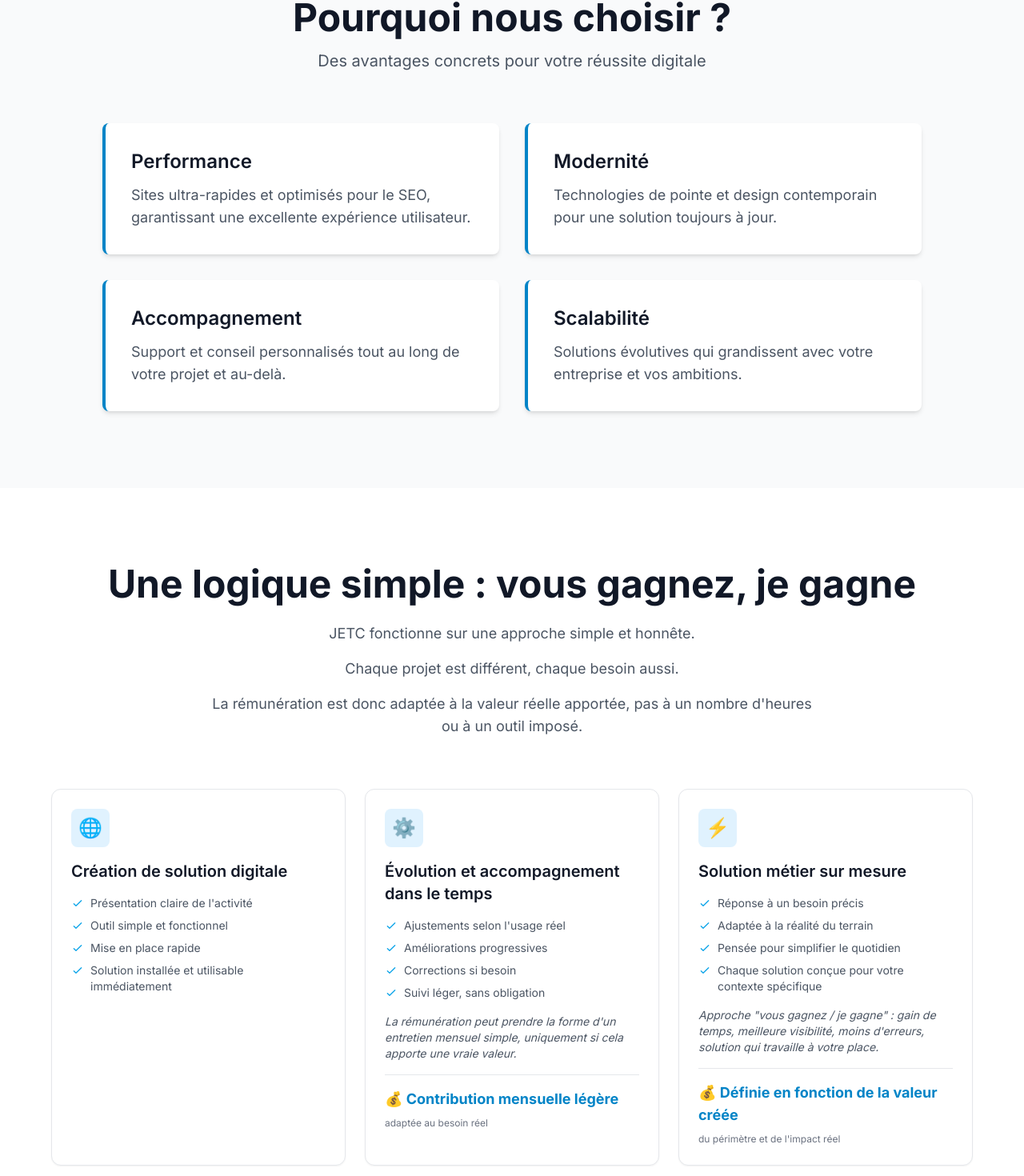
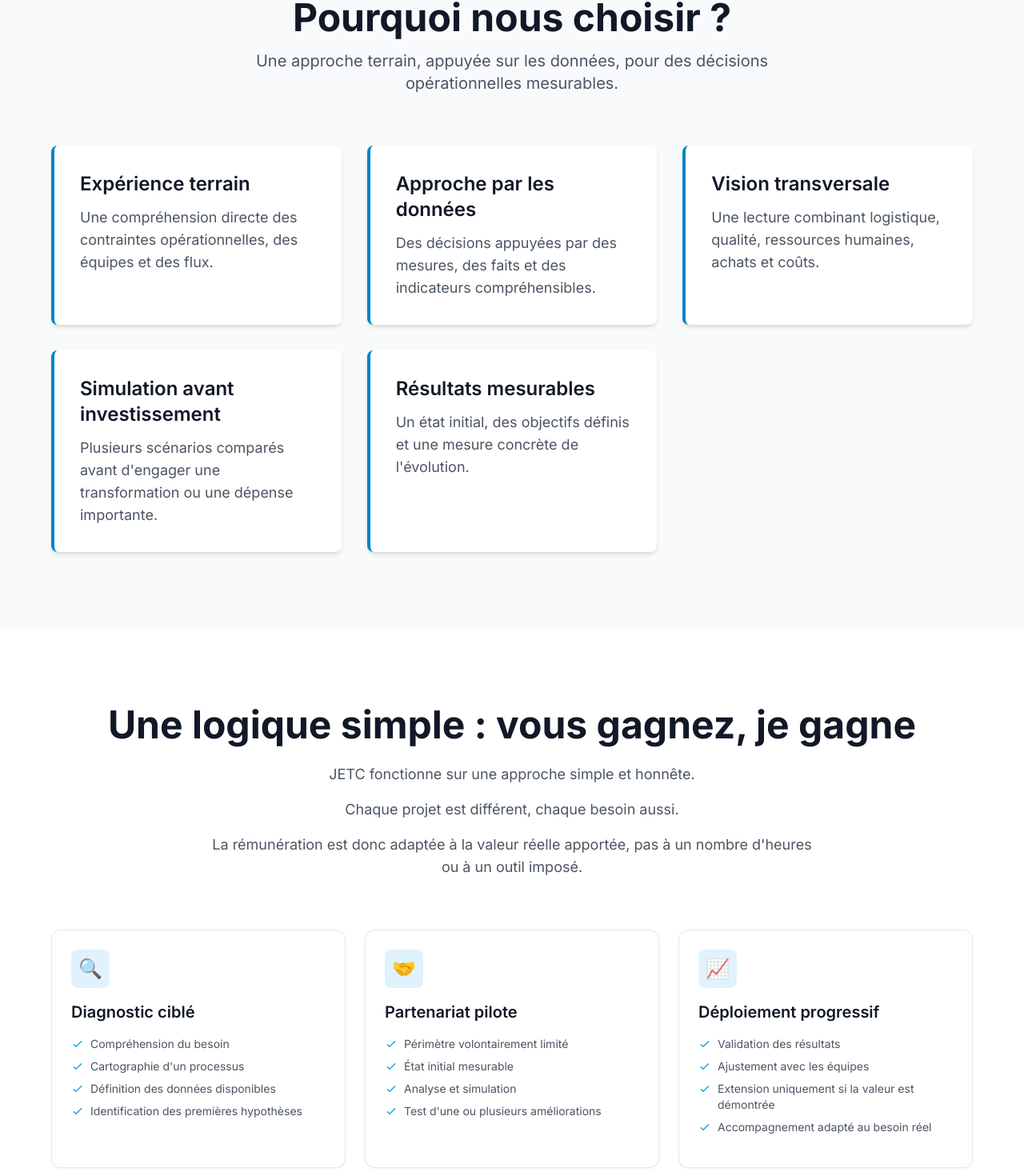
Before and after one commit to johnnyfleury87-ctrl/JECT_Solution, a Next.js app: page / in a window 1280 px wide. Shown: the part 6457-7927 px from the top of the page at 80% size. Built offline with nearby package versions, Linux system fonts and the light colour scheme.

Commit message:
feat: refonte pourquoi-nous-choisir et logique tarifaire

```diff
--- a/components/Benefits.js
+++ b/components/Benefits.js
@@ -4,20 +4,24 @@ import { motion } from 'framer-motion';
 
 const benefits = [
   {
-    title: 'Performance',
-    description: 'Sites ultra-rapides et optimisés pour le SEO, garantissant une excellente expérience utilisateur.',
+    title: 'Expérience terrain',
+    description: 'Une compréhension directe des contraintes opérationnelles, des équipes et des flux.',
   },
   {
-    title: 'Modernité',
-    description: 'Technologies de pointe et design contemporain pour une solution toujours à jour.',
+    title: 'Approche par les données',
+    description: 'Des décisions appuyées par des mesures, des faits et des indicateurs compréhensibles.',
   },
   {
-    title: 'Accompagnement',
-    description: 'Support et conseil personnalisés tout au long de votre projet et au-delà.',
+    title: 'Vision transversale',
+    description: 'Une lecture combinant logistique, qualité, ressources humaines, achats et coûts.',
   },
   {
-    title: 'Scalabilité',
-    description: 'Solutions évolutives qui grandissent avec votre entreprise et vos ambitions.',
+    title: 'Simulation avant investissement',
+    description: "Plusieurs scénarios comparés avant d'engager une transformation ou une dépense importante.",
+  },
+  {
+    title: 'Résultats mesurables',
+    description: "Un état initial, des objectifs définis et une mesure concrète de l'évolution.",
   },
 ];
 
@@ -49,7 +53,7 @@ export default function Benefits() {
             Pourquoi nous choisir ?
           </h2>
           <p className="text-xl text-gray-600 max-w-3xl mx-auto">
-            Des avantages concrets pour votre réussite digitale
+            Une approche terrain, appuyée sur les données, pour des décisions opérationnelles mesurables.
           </p>
         </div>
 
@@ -58,7 +62,7 @@ export default function Benefits() {
           initial="hidden"
           whileInView="visible"
           viewport={{ once: true, margin: "-100px" }}
-          className="grid grid-cols-1 md:grid-cols-2 gap-8 max-w-5xl mx-auto"
+          className="grid grid-cols-1 md:grid-cols-2 lg:grid-cols-3 gap-8 max-w-6xl mx-auto"
         >
           {benefits.map((benefit, index) => (
             <motion.div
--- a/components/Pricing.js
+++ b/components/Pricing.js
@@ -2,42 +2,36 @@
 
 import { motion } from 'framer-motion';
 
-const pricingExamples = [
+const processSteps = [
   {
-    icon: '🌐',
-    title: 'Création de solution digitale',
+    icon: '🔍',
+    title: 'Diagnostic ciblé',
     items: [
-      'Présentation claire de l\'activité',
-      'Outil simple et fonctionnel',
-      'Mise en place rapide',
-      'Solution installée et utilisable immédiatement',
+      'Compréhension du besoin',
+      "Cartographie d'un processus",
+      'Définition des données disponibles',
+      'Identification des premières hypothèses',
     ],
   },
   {
-    icon: '⚙️',
-    title: 'Évolution et accompagnement dans le temps',
+    icon: '🤝',
+    title: 'Partenariat pilote',
     items: [
-      'Ajustements selon l\'usage réel',
-      'Améliorations progressives',
-      'Corrections si besoin',
-      'Suivi léger, sans obligation',
+      'Périmètre volontairement limité',
+      'État initial mesurable',
+      'Analyse et simulation',
+      "Test d'une ou plusieurs améliorations",
     ],
-    description: 'La rémunération peut prendre la forme d\'un entretien mensuel simple, uniquement si cela apporte une vraie valeur.',
-    price: 'Contribution mensuelle légère',
-    subPrice: 'adaptée au besoin réel',
   },
   {
-    icon: '⚡',
-    title: 'Solution métier sur mesure',
+    icon: '📈',
+    title: 'Déploiement progressif',
     items: [
-      'Réponse à un besoin précis',
-      'Adaptée à la réalité du terrain',
-      'Pensée pour simplifier le quotidien',
-      'Chaque solution conçue pour votre contexte spécifique',
+      'Validation des résultats',
+      'Ajustement avec les équipes',
+      'Extension uniquement si la valeur est démontrée',
+      'Accompagnement adapté au besoin réel',
     ],
-    description: 'Approche "vous gagnez / je gagne" : gain de temps, meilleure visibilité, moins d\'erreurs, solution qui travaille à votre place.',
-    price: 'Définie en fonction de la valeur créée',
-    subPrice: 'du périmètre et de l\'impact réel',
   },
 ];
 
@@ -107,7 +101,7 @@ export default function Pricing() {
           viewport={{ once: true, margin: "-100px" }}
           className="grid grid-cols-1 md:grid-cols-2 lg:grid-cols-3 gap-6 mb-16 max-w-6xl mx-auto"
         >
-          {pricingExamples.map((example, index) => (
+          {processSteps.map((step, index) => (
             <motion.div
               key={index}
               variants={cardVariants}
@@ -116,15 +110,15 @@ export default function Pricing() {
             >
               <div className="mb-4">
                 <div className="w-12 h-12 bg-primary-100 rounded-lg flex items-center justify-center mb-4">
-                  <span className="text-2xl">{example.icon}</span>
+                  <span className="text-2xl">{step.icon}</span>
                 </div>
                 <h3 className="text-xl font-semibold text-gray-900 mb-3">
-                  {example.title}
+                  {step.title}
                 </h3>
               </div>
 
               <ul className="space-y-2 mb-4">
-                {example.items.map((item, i) => (
+                {step.items.map((item, i) => (
                   <li key={i} className="text-sm text-gray-600 flex items-start">
                     <svg className="w-4 h-4 text-primary-500 mr-2 mt-0.5 flex-shrink-0" fill="none" stroke="currentColor" viewBox="0 0 24 24">
                       <path strokeLinecap="round" strokeLinejoin="round" strokeWidth={2} d="M5 13l4 4L19 7" />
@@ -133,32 +127,6 @@ export default function Pricing() {
                   </li>
                 ))}
               </ul>
-
-              {example.description && (
-                <p className="text-sm text-gray-600 mb-4 italic">
-                  {example.description}
-                </p>
-              )}
-
-              {(example.price || example.subPrice || example.note) && (
-                <div className="border-t border-gray-200 pt-4 space-y-2">
-                  {example.price && (
-                    <div className="text-lg font-bold text-primary-600">
-                      💰 {example.price}
-                    </div>
-                  )}
-                  {example.subPrice && (
-                    <p className="text-xs text-gray-500">
-                      {example.subPrice}
-                    </p>
-                  )}
-                  {example.note && (
-                    <p className="text-xs text-gray-500 italic mt-3 pt-3 border-t border-gray-100">
-                      {example.note}
-                    </p>
-                  )}
-                </div>
-              )}
             </motion.div>
           ))}
         </motion.div>
@@ -205,13 +173,10 @@ export default function Pricing() {
           className="text-center max-w-3xl mx-auto"
         >
           <div className="bg-primary-50 border-l-4 border-primary-600 rounded-lg p-8">
-            <p className="text-xl text-gray-800 leading-relaxed mb-4">
-              L'objectif n'est pas de vendre plus.
-              <br />
-              L'objectif est que la solution soit utile.
-            </p>
-            <p className="text-lg text-gray-700">
-              Si vous gagnez du temps et de la clarté, alors la collaboration a du sens pour tout le monde.
+            <p className="text-xl text-gray-800 leading-relaxed">
+              Le périmètre et la rémunération sont définis à l'avance selon le besoin et la
+              valeur recherchée. Aucun abonnement ou déploiement global n'est imposé avant la
+              validation des résultats du pilote.
             </p>
           </div>
         </motion.div>
```
Also changed, not shown: 1 other file (tests, documents, lock files or other folders).
